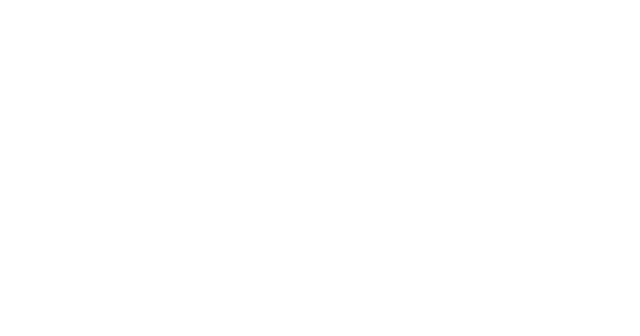
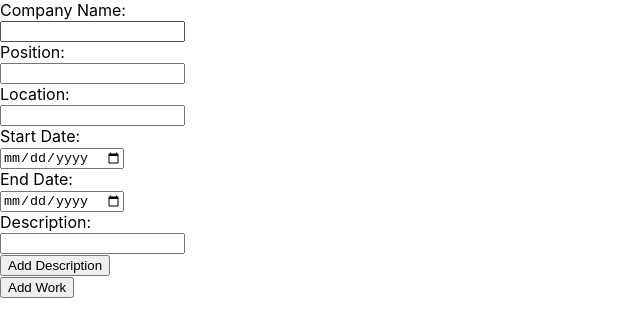
Before and after one commit to syamkarni/Resume_builder, a React (Create React App) app in the folder frontend/: page /Work in a window 1280 px wide. Before the commit this address had no page. Shown: the top 336 px of the page, without its empty margins (0-640 px from the left). Built offline with nearby package versions, Linux system fonts and the light colour scheme.

Commit message:
added word and its descriptions

```diff
--- a/frontend/public/index.html
+++ b/frontend/public/index.html
@@ -2,7 +2,7 @@
 <html lang="en">
   <head>
     <meta charset="utf-8" />
-    <link rel="icon" href="%PUBLIC_URL%/favicon.ico" />
+    <!-- <link rel="icon" href="%PUBLIC_URL%/favicon.ico" /> -->
     <meta name="viewport" content="width=device-width, initial-scale=1" />
     <meta name="theme-color" content="#000000" />
     <meta
@@ -24,7 +24,7 @@
       work correctly both with client-side routing and a non-root public URL.
       Learn how to configure a non-root public URL by running `npm run build`.
     -->
-    <title>React App</title>
+    <title>Resuem builder</title>
   </head>
   <body>
     <noscript>You need to enable JavaScript to run this app.</noscript>
--- a/frontend/src/App.js
+++ b/frontend/src/App.js
@@ -3,13 +3,15 @@
 import { BrowserRouter as Router, Route, Routes } from 'react-router-dom';
 import Description from './components/Description';
 import Pinfo from './components/Pinfo';
+import Work from './components/Work';
 
 const App = () => {
   return (
     <Router>
       <Routes>
-        <Route path="/description" element={<Description />} />
+        <Route path="/Description" element={<Description />} />
         <Route path="/Pinfo" element={<Pinfo />} />
+        <Route path="/Work" element={<Work />} />
       </Routes>
     </Router>
   );
--- a/frontend/src/components/Pinfo/index.js
+++ b/frontend/src/components/Pinfo/index.js
@@ -15,6 +15,7 @@
                 <label htmlFor="plink">Personal link:</label><br />
                 <input type="url" id="plink" name="plink" required /><br />
                 <div className="address-container">
+                {/* add options for the country and state */}
                     <label htmlFor="address">Address:</label><br />
                     <input type="text" id="address" name="address" required /><br />
                     <label htmlFor="city">City:</label><br />
--- /dev/null
+++ b/frontend/src/components/Work/index.js
@@ -0,0 +1,140 @@
+import React, { useState } from 'react';
+
+const Work = () => {
+  const [workExperiences, setWorkExperiences] = useState([]);
+  const [currentWork, setCurrentWork] = useState({
+    companyName: '',
+    position: '',
+    location: '',
+    startDate: '',
+    endDate: '',
+    descriptions: ['']
+  });
+  const [endDateError, setEndDateError] = useState(false);
+
+  const handleWorkChange = (e, index) => {
+    const { name, value } = e.target;
+    if (name === "descriptions") {
+      const updatedDescriptions = [...currentWork.descriptions];
+      updatedDescriptions[index] = value;
+      setCurrentWork({ ...currentWork, descriptions: updatedDescriptions });
+    } else if (name === "endDate") {
+      const startDate = new Date(currentWork.startDate);
+      const endDate = new Date(value);
+      if (endDate <= startDate) {
+        setEndDateError(true);
+      } else {
+        setEndDateError(false);
+        setCurrentWork({ ...currentWork, [name]: value });
+      }
+    } else {
+      setCurrentWork({ ...currentWork, [name]: value });
+    }
+  };
+
+  const addDescriptionField = () => {
+    setCurrentWork({ ...currentWork, descriptions: [...currentWork.descriptions, ''] });
+  };
+
+  const addWorkExperience = () => {
+    if (!endDateError) {
+      setWorkExperiences([...workExperiences, currentWork]);
+      setCurrentWork({
+        companyName: '',
+        position: '',
+        location: '',
+        startDate: '',
+        endDate: '',
+        descriptions: ['']
+      });
+    }
+  };
+
+  return (
+    <div className="section-container" id="work">
+      <div className="section-main">
+        <label htmlFor="wname">Company Name:</label><br />
+        <input
+          type="text"
+          id="wname"
+          name="companyName"
+          value={currentWork.companyName}
+          onChange={handleWorkChange}
+          required
+        /><br />
+
+        <label htmlFor="position">Position:</label><br />
+        <input
+          type="text"
+          id="position"
+          name="position"
+          value={currentWork.position}
+          onChange={handleWorkChange}
+          required
+        /><br />
+
+        <label htmlFor="wlocation">Location:</label><br />
+        <input
+          type="text"
+          id="wlocation"
+          name="location"
+          value={currentWork.location}
+          onChange={handleWorkChange}
+          required
+        /><br />
+
+        <label htmlFor="wsdate">Start Date:</label><br />
+        <input
+          type="date"
+          id="wsdate"
+          name="startDate"
+          value={currentWork.startDate}
+          onChange={handleWorkChange}
+          required
+        /><br />
+
+        <label htmlFor="wedate">End Date:</label><br />
+        <input
+          type="date"
+          id="wedate"
+          name="endDate"
+          value={currentWork.endDate}
+          onChange={handleWorkChange}
+          required
+        /><br />
+        {endDateError && <div className="error">End date must be greater than start date</div>}
+        {/* add styling for the error and make sure that the text is smaller and in red */}
+
+        {currentWork.descriptions.map((description, index) => (
+          <div key={index} className="work-description">
+            <label htmlFor={`wdescription-${index}`}>Description:</label><br />
+            <input
+              type="text"
+              id={`wdescription-${index}`}
+              name="descriptions"
+              value={description}
+              onChange={(e) => handleWorkChange(e, index)}
+              required
+            /><br />
+          </div>
+        ))}
+
+        <button type="button" onClick={addDescriptionField}>Add Description</button><br />
+        <button type="button" onClick={addWorkExperience}>Add Work</button>
+
+        {workExperiences.map((work, index) => (
+          <div key={index}>
+            <h3>{work.companyName} - {work.position}</h3>
+            <p>{work.location}</p>
+            <p>{work.startDate} to {work.endDate}</p>
+            {work.descriptions.map((desc, descIndex) => (
+              <p key={descIndex}>{desc}</p>
+            ))}
+          </div>
+        ))}
+      </div>
+    </div>
+  );
+};
+
+export default Work;
```
